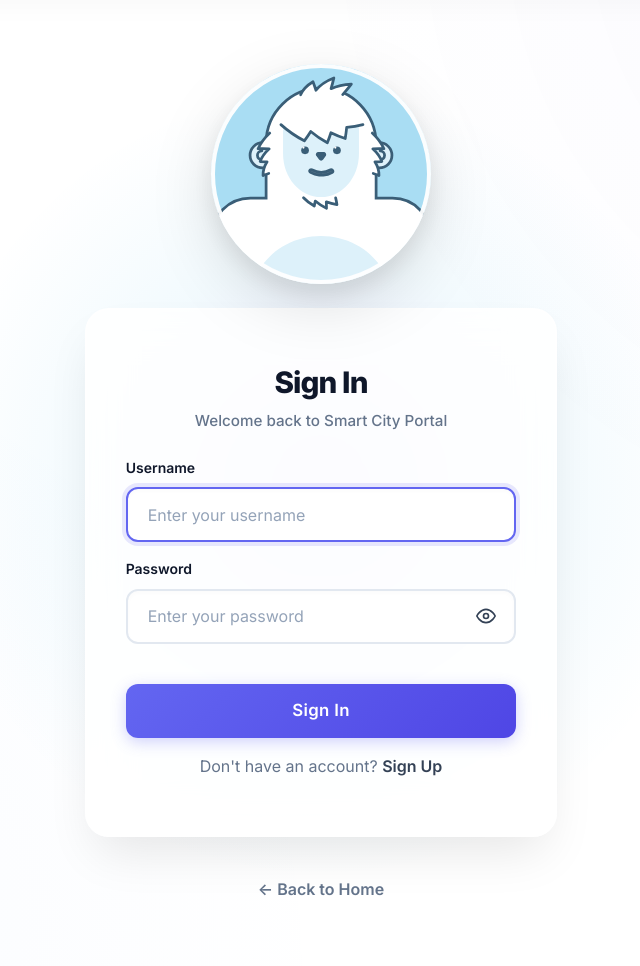
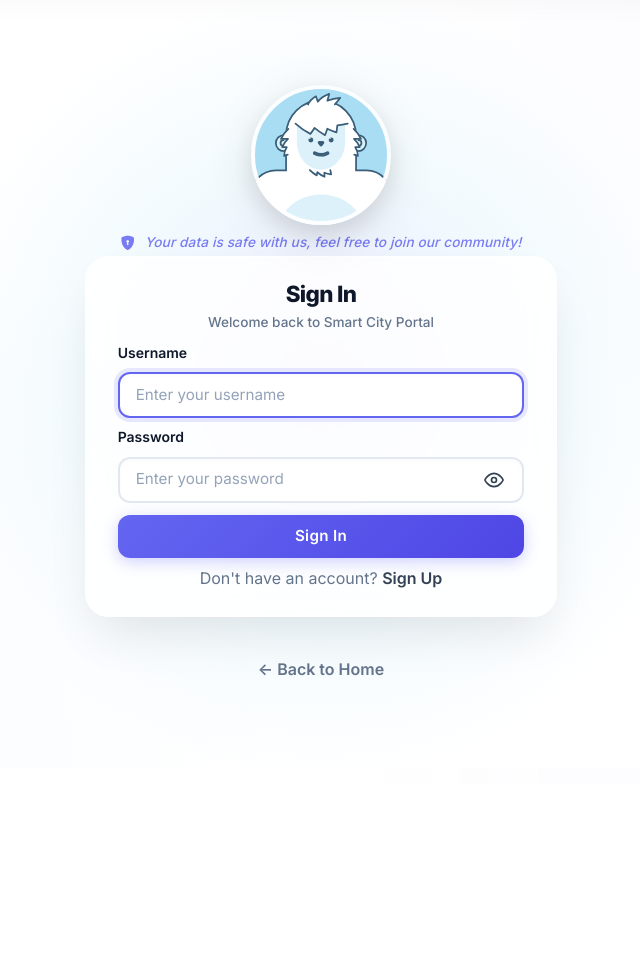
Before and after one commit to Rameshkumar31595/smartcitysystem, a Django app: page /accounts/login/ in a window 1280 px wide. Shown: the part 83-1049 px from the top of the page, without its empty margins (319-959 px from the left). After the commit the page ends 759 px from the top, so only its background shows below. Run offline with Django 4.2, Linux system fonts and the light colour scheme.

Commit message:
Upgraded Login page

```diff
--- a/smartcityportal/static/css/yeti-auth.css
+++ b/smartcityportal/static/css/yeti-auth.css
@@ -6,9 +6,9 @@
   flex-direction: column;
   align-items: center;
   justify-content: center;
-  min-height: 85vh;
-  gap: 24px;
-  padding: 40px 20px;
+  min-height: calc(100vh - 80px);
+  gap: 0;
+  padding: 0px 20px;
   font-family: 'Inter', system-ui, -apple-system, sans-serif;
   position: relative;
   z-index: 1;
@@ -32,22 +32,23 @@
 
 /* Keep SVG centered and stable */
 .yeti-auth-wrapper .yeti-svg-container {
-  width: 220px;
-  height: 220px;
+  width: 140px;
+  height: 140px;
   position: relative;
   z-index: 10;
-  filter: drop-shadow(0 20px 30px rgba(0, 0, 0, 0.12));
+  filter: drop-shadow(0 10px 20px rgba(0, 0, 0, 0.10));
   transition: transform 0.4s cubic-bezier(0.175, 0.885, 0.32, 1.275);
+  flex-shrink: 0;
 }
 
 .yeti-auth-wrapper .yeti-svg-container:hover {
-  transform: translateY(-8px);
+  transform: translateY(-4px);
 }
 
 .yeti-auth-wrapper .svgContainer {
   position: relative;
-  width: 220px;
-  height: 220px;
+  width: 140px;
+  height: 140px;
   border-radius: 50%;
   pointer-events: none;
   background: linear-gradient(135deg, #f0f9ff 0%, #e0f2fe 100%);
@@ -100,22 +101,23 @@
 }
 
 .yeti-auth-wrapper .card-body {
-  padding: 3.5rem 2.5rem !important;
+  padding: 1.5rem 2rem !important;
 }
 
 /* Typography Enhancements */
 .yeti-auth-wrapper .page-title {
   font-weight: 800;
-  font-size: 1.85rem;
+  font-size: 1.4rem;
   color: #0f172a;
   letter-spacing: -0.03em;
-  margin-bottom: 0.5rem;
+  margin-bottom: 0.25rem;
 }
 
 .yeti-auth-wrapper .page-subtitle {
-  font-size: 0.95rem;
+  font-size: 0.85rem;
   color: #64748b;
   font-weight: 500;
+  margin-bottom: 0;
 }
 
 /* Premium Form Inputs */
@@ -131,8 +133,8 @@
   background: rgba(255, 255, 255, 0.9) !important;
   border: 2px solid #e2e8f0 !important;
   border-radius: 12px !important;
-  padding: 0.85rem 1.25rem !important;
-  font-size: 1rem !important;
+  padding: 0.6rem 1rem !important;
+  font-size: 0.95rem !important;
   font-weight: 500;
   color: #0f172a !important;
   transition: all 0.25s ease !important;
@@ -208,14 +210,14 @@
   background: linear-gradient(135deg, #6366f1 0%, #4f46e5 100%) !important;
   border: none !important;
   border-radius: 12px !important;
-  padding: 0.9rem 1.5rem !important;
+  padding: 0.65rem 1.5rem !important;
   font-weight: 600 !important;
-  font-size: 1.05rem !important;
+  font-size: 0.95rem !important;
   color: #ffffff !important;
   letter-spacing: 0.02em;
   box-shadow: 0 4px 15px rgba(99, 102, 241, 0.3) !important;
   transition: all 0.3s ease !important;
-  margin-top: 1rem !important;
+  margin-top: 0.25rem !important;
 }
 
 .yeti-auth-wrapper .btn-primary:hover {
@@ -266,3 +268,21 @@
   color: #166534;
   border: 1px solid rgba(134, 239, 172, 0.3);
 }
+
+/* Yeti Friendly Quote */
+.yeti-auth-wrapper .yeti-quote {
+  font-size: 0.85rem;
+  font-weight: 500;
+  color: #6366f1;
+  font-style: italic;
+  margin: 6px 0 2px;
+  padding: 0;
+  letter-spacing: 0.01em;
+  opacity: 0.85;
+}
+
+.yeti-auth-wrapper .yeti-quote i {
+  margin-right: 6px;
+  font-size: 0.9rem;
+  vertical-align: -1px;
+}
--- a/smartcityportal/templates/accounts/login.html
+++ b/smartcityportal/templates/accounts/login.html
@@ -11,88 +11,103 @@
     <div class="svgContainer">
       <div>
         <!-- FULL ORIGINAL YETI SVG (KEEP THIS EXACT) -->
-        <svg class="mySVG" xmlns="http://www.w3.org/2000/svg"
-             xmlns:xlink="http://www.w3.org/1999/xlink"
+        <svg class="mySVG" xmlns="http://www.w3.org/2000/svg" xmlns:xlink="http://www.w3.org/1999/xlink"
           viewBox="0 0 200 200">
           <defs>
-            <circle id="armMaskPath" cx="100" cy="100" r="100"/>
+            <circle id="armMaskPath" cx="100" cy="100" r="100" />
           </defs>
           <clipPath id="armMask">
-            <use xlink:href="#armMaskPath" overflow="visible"/>
+            <use xlink:href="#armMaskPath" overflow="visible" />
           </clipPath>
-          <circle cx="100" cy="100" r="100" fill="#a9ddf3"/>
+          <circle cx="100" cy="100" r="100" fill="#a9ddf3" />
           <g class="body">
-            <path class="bodyBGchanged" style="display: none;" fill="#FFFFFF" d="M200,122h-35h-14.9V72c0-27.6-22.4-50-50-50s-50,22.4-50,50v50H35.8H0l0,91h200L200,122z"/>
-            <path class="bodyBGnormal" stroke="#3A5E77" stroke-width="2.5" stroke-linecap="round" stroke-linejoinn="round" fill="#FFFFFF" d="M200,158.5c0-20.2-14.8-36.5-35-36.5h-14.9V72.8c0-27.4-21.7-50.4-49.1-50.8c-28-0.5-50.9,22.1-50.9,50v50 H35.8C16,122,0,138,0,157.8L0,213h200L200,158.5z"/>
-            <path fill="#DDF1FA" d="M100,156.4c-22.9,0-43,11.1-54.1,27.7c15.6,10,34.2,15.9,54.1,15.9s38.5-5.8,54.1-15.9 C143,167.5,122.9,156.4,100,156.4z"/>
+            <path class="bodyBGchanged" style="display: none;" fill="#FFFFFF"
+              d="M200,122h-35h-14.9V72c0-27.6-22.4-50-50-50s-50,22.4-50,50v50H35.8H0l0,91h200L200,122z" />
+            <path class="bodyBGnormal" stroke="#3A5E77" stroke-width="2.5" stroke-linecap="round"
+              stroke-linejoinn="round" fill="#FFFFFF"
+              d="M200,158.5c0-20.2-14.8-36.5-35-36.5h-14.9V72.8c0-27.4-21.7-50.4-49.1-50.8c-28-0.5-50.9,22.1-50.9,50v50 H35.8C16,122,0,138,0,157.8L0,213h200L200,158.5z" />
+            <path fill="#DDF1FA"
+              d="M100,156.4c-22.9,0-43,11.1-54.1,27.7c15.6,10,34.2,15.9,54.1,15.9s38.5-5.8,54.1-15.9 C143,167.5,122.9,156.4,100,156.4z" />
           </g>
 
           <g class="earL">
             <g class="outerEar" fill="#ddf1fa" stroke="#3a5e77" stroke-width="2.5">
-              <circle cx="47" cy="83" r="11.5"/>
-              <path d="M46.3 78.9c-2.3 0-4.1 1.9-4.1 4.1 0 2.3 1.9 4.1 4.1 4.1" stroke-linecap="round" stroke-linejoin="round"/>
+              <circle cx="47" cy="83" r="11.5" />
+              <path d="M46.3 78.9c-2.3 0-4.1 1.9-4.1 4.1 0 2.3 1.9 4.1 4.1 4.1" stroke-linecap="round"
+                stroke-linejoin="round" />
             </g>
             <g class="earHair">
-              <rect x="51" y="64" fill="#FFFFFF" width="15" height="35"/>
-              <path d="M53.4 62.8C48.5 67.4 45 72.2 42.8 77c3.4-.1 6.8-.1 10.1.1-4 3.7-6.8 7.6-8.2 11.6 2.1 0 4.2 0 6.3.2-2.6 4.1-3.8 8.3-3.7 12.5 1.2-.7 3.4-1.4 5.2-1.9" fill="#fff" stroke="#3a5e77" stroke-width="2.5" stroke-linecap="round" stroke-linejoin="round"/>
+              <rect x="51" y="64" fill="#FFFFFF" width="15" height="35" />
+              <path
+                d="M53.4 62.8C48.5 67.4 45 72.2 42.8 77c3.4-.1 6.8-.1 10.1.1-4 3.7-6.8 7.6-8.2 11.6 2.1 0 4.2 0 6.3.2-2.6 4.1-3.8 8.3-3.7 12.5 1.2-.7 3.4-1.4 5.2-1.9"
+                fill="#fff" stroke="#3a5e77" stroke-width="2.5" stroke-linecap="round" stroke-linejoin="round" />
             </g>
           </g>
 
           <g class="earR">
             <g class="outerEar">
-              <circle fill="#DDF1FA" stroke="#3A5E77" stroke-width="2.5" cx="153" cy="83" r="11.5"/>
-              <path fill="#DDF1FA" stroke="#3A5E77" stroke-width="2.5" stroke-linecap="round" stroke-linejoin="round" d="M153.7,78.9 c2.3,0,4.1,1.9,4.1,4.1c0,2.3-1.9,4.1-4.1,4.1"/>
+              <circle fill="#DDF1FA" stroke="#3A5E77" stroke-width="2.5" cx="153" cy="83" r="11.5" />
+              <path fill="#DDF1FA" stroke="#3A5E77" stroke-width="2.5" stroke-linecap="round" stroke-linejoin="round"
+                d="M153.7,78.9 c2.3,0,4.1,1.9,4.1,4.1c0,2.3-1.9,4.1-4.1,4.1" />
             </g>
             <g class="earHair">
-              <rect x="134" y="64" fill="#FFFFFF" width="15" height="35"/>
-              <path fill="#FFFFFF" stroke="#3A5E77" stroke-width="2.5" stroke-linecap="round" stroke-linejoin="round" d="M146.6,62.8 c4.9,4.6,8.4,9.4,10.6,14.2c-3.4-0.1-6.8-0.1-10.1,0.1c4,3.7,6.8,7.6,8.2,11.6c-2.1,0-4.2,0-6.3,0.2c2.6,4.1,3.8,8.3,3.7,12.5 c-1.2-0.7-3.4-1.4-5.2-1.9"/>
+              <rect x="134" y="64" fill="#FFFFFF" width="15" height="35" />
+              <path fill="#FFFFFF" stroke="#3A5E77" stroke-width="2.5" stroke-linecap="round" stroke-linejoin="round"
+                d="M146.6,62.8 c4.9,4.6,8.4,9.4,10.6,14.2c-3.4-0.1-6.8-0.1-10.1,0.1c4,3.7,6.8,7.6,8.2,11.6c-2.1,0-4.2,0-6.3,0.2c2.6,4.1,3.8,8.3,3.7,12.5 c-1.2-0.7-3.4-1.4-5.2-1.9" />
             </g>
           </g>
 
-          <path class="chin" d="M84.1 121.6c2.7 2.9 6.1 5.4 9.8 7.5l.9-4.5c2.9 2.5 6.3 4.8 10.2 6.5 0-1.9-.1-3.9-.2-5.8 3 1.2 6.2 2 9.7 2.5-.3-2.1-.7-4.1-1.2-6.1" fill="none" stroke="#3a5e77" stroke-width="2.5" stroke-linecap="round" stroke-linejoin="round"/>
-          <path class="face" fill="#DDF1FA" d="M134.5,46v35.5c0,21.815-15.446,39.5-34.5,39.5s-34.5-17.685-34.5-39.5V46"/>
-          <path class="hair" fill="#FFFFFF" stroke="#3A5E77" stroke-width="2.5" stroke-linecap="round" stroke-linejoin="round" d="M81.457,27.929 c1.755-4.084,5.51-8.262,11.253-11.77c0.979,2.565,1.883,5.14,2.712,7.723c3.162-4.265,8.626-8.27,16.272-11.235 c-0.737,3.293-1.588,6.573-2.554,9.837c4.857-2.116,11.049-3.64,18.428-4.156c-2.403,3.23-5.021,6.391-7.852,9.474"/>
+          <path class="chin"
+            d="M84.1 121.6c2.7 2.9 6.1 5.4 9.8 7.5l.9-4.5c2.9 2.5 6.3 4.8 10.2 6.5 0-1.9-.1-3.9-.2-5.8 3 1.2 6.2 2 9.7 2.5-.3-2.1-.7-4.1-1.2-6.1"
+            fill="none" stroke="#3a5e77" stroke-width="2.5" stroke-linecap="round" stroke-linejoin="round" />
+          <path class="face" fill="#DDF1FA"
+            d="M134.5,46v35.5c0,21.815-15.446,39.5-34.5,39.5s-34.5-17.685-34.5-39.5V46" />
+          <path class="hair" fill="#FFFFFF" stroke="#3A5E77" stroke-width="2.5" stroke-linecap="round"
+            stroke-linejoin="round"
+            d="M81.457,27.929 c1.755-4.084,5.51-8.262,11.253-11.77c0.979,2.565,1.883,5.14,2.712,7.723c3.162-4.265,8.626-8.27,16.272-11.235 c-0.737,3.293-1.588,6.573-2.554,9.837c4.857-2.116,11.049-3.64,18.428-4.156c-2.403,3.23-5.021,6.391-7.852,9.474" />
 
           <g class="eyebrow">
-            <path fill="#FFFFFF" d="M138.142,55.064c-4.93,1.259-9.874,2.118-14.787,2.599c-0.336,3.341-0.776,6.689-1.322,10.037 c-4.569-1.465-8.909-3.222-12.996-5.226c-0.98,3.075-2.07,6.137-3.267,9.179c-5.514-3.067-10.559-6.545-15.097-10.329 c-1.806,2.889-3.745,5.73-5.816,8.515c-7.916-4.124-15.053-9.114-21.296-14.738l1.107-11.768h73.475V55.064z"/>
-            <path fill="#FFFFFF" stroke="#3A5E77" stroke-width="2.5" stroke-linecap="round" stroke-linejoin="round" d="M63.56,55.102 c6.243,5.624,13.38,10.614,21.296,14.738c2.071-2.785,4.01-5.626,5.816-8.515c4.537,3.785,9.583,7.263,15.097,10.329 c1.197-3.043,2.287-6.104,3.267-9.179c4.087,2.004,8.427,3.761,12.996,5.226c0.545-3.348,0.986-6.696,1.322-10.037 c4.913-0.481,9.857-1.34,14.787-2.599"/>
+            <path fill="#FFFFFF"
+              d="M138.142,55.064c-4.93,1.259-9.874,2.118-14.787,2.599c-0.336,3.341-0.776,6.689-1.322,10.037 c-4.569-1.465-8.909-3.222-12.996-5.226c-0.98,3.075-2.07,6.137-3.267,9.179c-5.514-3.067-10.559-6.545-15.097-10.329 c-1.806,2.889-3.745,5.73-5.816,8.515c-7.916-4.124-15.053-9.114-21.296-14.738l1.107-11.768h73.475V55.064z" />
+            <path fill="#FFFFFF" stroke="#3A5E77" stroke-width="2.5" stroke-linecap="round" stroke-linejoin="round"
+              d="M63.56,55.102 c6.243,5.624,13.38,10.614,21.296,14.738c2.071-2.785,4.01-5.626,5.816-8.515c4.537,3.785,9.583,7.263,15.097,10.329 c1.197-3.043,2.287-6.104,3.267-9.179c4.087,2.004,8.427,3.761,12.996,5.226c0.545-3.348,0.986-6.696,1.322-10.037 c4.913-0.481,9.857-1.34,14.787-2.599" />
           </g>
 
           <g class="eyeL">
-            <circle cx="85.5" cy="78.5" r="3.5" fill="#3a5e77"/>
-            <circle cx="84" cy="76" r="1" fill="#fff"/>
+            <circle cx="85.5" cy="78.5" r="3.5" fill="#3a5e77" />
+            <circle cx="84" cy="76" r="1" fill="#fff" />
           </g>
 
           <g class="eyeR">
-            <circle cx="114.5" cy="78.5" r="3.5" fill="#3a5e77"/>
-            <circle cx="113" cy="76" r="1" fill="#fff"/>
+            <circle cx="114.5" cy="78.5" r="3.5" fill="#3a5e77" />
+            <circle cx="113" cy="76" r="1" fill="#fff" />
           </g>
 
           <g class="mouth">
-            <path class="mouthBG mouthSmallBG" fill="#617E92" d="M100.2,101c-0.4,0-1.4,0-1.8,0c-2.7-0.3-5.3-1.1-8-2.5c-0.7-0.3-0.9-1.2-0.6-1.8 c0.2-0.5,0.7-0.7,1.2-0.7c0.2,0,0.5,0.1,0.6,0.2c3,1.5,5.8,2.3,8.6,2.3s5.7-0.7,8.6-2.3c0.2-0.1,0.4-0.2,0.6-0.2 c0.5,0,1,0.3,1.2,0.7c0.4,0.7,0.1,1.5-0.6,1.9c-2.6,1.4-5.3,2.2-7.9,2.5C101.7,101,100.5,101,100.2,101z"/>
-            <path class="mouthMediumBG" style="display:none;" d="M95,104.2c-4.5,0-8.2-3.7-8.2-8.2v-2c0-1.2,1-2.2,2.2-2.2h22c1.2,0,2.2,1,2.2,2.2v2 c0,4.5-3.7,8.2-8.2,8.2H95z"/>
-            <path class="mouthLargeBG" style="display:none;" d="M100 110.2c-9 0-16.2-7.3-16.2-16.2 0-2.3 1.9-4.2 4.2-4.2h24c2.3 0 4.2 1.9 4.2 4.2 0 9-7.2 16.2-16.2 16.2z" fill="#617e92" stroke="#3a5e77" stroke-linejoin="round" stroke-width="2.5"/>
+            <path class="mouthBG mouthSmallBG" fill="#617E92"
+              d="M100.2,101c-0.4,0-1.4,0-1.8,0c-2.7-0.3-5.3-1.1-8-2.5c-0.7-0.3-0.9-1.2-0.6-1.8 c0.2-0.5,0.7-0.7,1.2-0.7c0.2,0,0.5,0.1,0.6,0.2c3,1.5,5.8,2.3,8.6,2.3s5.7-0.7,8.6-2.3c0.2-0.1,0.4-0.2,0.6-0.2 c0.5,0,1,0.3,1.2,0.7c0.4,0.7,0.1,1.5-0.6,1.9c-2.6,1.4-5.3,2.2-7.9,2.5C101.7,101,100.5,101,100.2,101z" />
+            <path class="mouthMediumBG" style="display:none;"
+              d="M95,104.2c-4.5,0-8.2-3.7-8.2-8.2v-2c0-1.2,1-2.2,2.2-2.2h22c1.2,0,2.2,1,2.2,2.2v2 c0,4.5-3.7,8.2-8.2,8.2H95z" />
+            <path class="mouthLargeBG" style="display:none;"
+              d="M100 110.2c-9 0-16.2-7.3-16.2-16.2 0-2.3 1.9-4.2 4.2-4.2h24c2.3 0 4.2 1.9 4.2 4.2 0 9-7.2 16.2-16.2 16.2z"
+              fill="#617e92" stroke="#3a5e77" stroke-linejoin="round" stroke-width="2.5" />
 
-            <path class="mouthOutline" fill="none" stroke="#3A5E77" stroke-width="2.5" stroke-linejoin="round"
-                  d="M100.2,101c-0.4,0-1.4,0-1.8,0c-2.7-0.3-5.3-1.1-8-2.5c-0.7-0.3-0.9-1.2-0.6-1.8
+            <path class="mouthOutline" fill="none" stroke="#3A5E77" stroke-width="2.5" stroke-linejoin="round" d="M100.2,101c-0.4,0-1.4,0-1.8,0c-2.7-0.3-5.3-1.1-8-2.5c-0.7-0.3-0.9-1.2-0.6-1.8
                   c0.2-0.5,0.7-0.7,1.2-0.7c0.2,0,0.5,0.1,0.6,0.2c3,1.5,5.8,2.3,8.6,2.3s5.7-0.7,8.6-2.3
                   c0.2-0.1,0.4-0.2,0.6-0.2c0.5,0,1,0.3,1.2,0.7c0.4,0.7,0.1,1.5-0.6,1.9c-2.6,1.4-5.3,2.2-7.9,2.5
-                  C101.7,101,100.5,101,100.2,101z"/>
+                  C101.7,101,100.5,101,100.2,101z" />
           </g>
 
-          <path class="nose" d="M97.7 79.9h4.7c1.9 0 3 2.2 1.9 3.7l-2.3 3.3c-.9 1.3-2.9 1.3-3.8 0l-2.3-3.3c-1.3-1.6-.2-3.7 1.8-3.7z" fill="#3a5e77"/>
+          <path class="nose"
+            d="M97.7 79.9h4.7c1.9 0 3 2.2 1.9 3.7l-2.3 3.3c-.9 1.3-2.9 1.3-3.8 0l-2.3-3.3c-1.3-1.6-.2-3.7 1.8-3.7z"
+            fill="#3a5e77" />
 
           <g class="arms" clip-path="url(#armMask)">
 
             <!-- LEFT ARM -->
             <g class="armL" style="visibility: hidden;">
-    <polygon fill="#DDF1FA"
-             stroke="#3A5E77"
-             stroke-width="2.5"
-             stroke-linecap="round"
-             stroke-linejoin="round"
-             stroke-miterlimit="10"
-             points="121.3,98.4 111,59.7 149.8,49.3 169.8,85.4"/>
+              <polygon fill="#DDF1FA" stroke="#3A5E77" stroke-width="2.5" stroke-linecap="round" stroke-linejoin="round"
+                stroke-miterlimit="10" points="121.3,98.4 111,59.7 149.8,49.3 169.8,85.4" />
               <g class="handL">
                 <path fill="#DDF1FA" stroke="#3A5E77" stroke-width="2.5" stroke-linecap="round" stroke-linejoin="round"
                   d="M155,90 L154,85 C154,83 155,81 157,79.5 C158,78 159.5,77 161,76.5
@@ -101,19 +116,14 @@
                C180,70.5 181,71.5 181.5,73 C182,74 182,75.5 181.5,77
                C181,78 180,79 179,79.5 C178,80.5 176.5,81.5 175,82.5
                C173.5,83.5 172,84.5 170.5,85.5 C169,86.5 167.5,87.5 166,88.5
-               L165,89.5 L155,90 Z"/>
+               L165,89.5 L155,90 Z" />
               </g>
             </g>
 
             <!-- RIGHT ARM (PROPER MIRROR) -->
             <g class="armR" style="visibility: hidden;" transform="translate(200,0) scale(-1,1)">
-    <polygon fill="#DDF1FA"
-             stroke="#3A5E77"
-             stroke-width="2.5"
-             stroke-linecap="round"
-             stroke-linejoin="round"
-             stroke-miterlimit="10"
-             points="121.3,98.4 111,59.7 149.8,49.3 169.8,85.4"/>
+              <polygon fill="#DDF1FA" stroke="#3A5E77" stroke-width="2.5" stroke-linecap="round" stroke-linejoin="round"
+                stroke-miterlimit="10" points="121.3,98.4 111,59.7 149.8,49.3 169.8,85.4" />
               <g class="handR">
                 <path fill="#DDF1FA" stroke="#3A5E77" stroke-width="2.5" stroke-linecap="round" stroke-linejoin="round"
                   d="M155,90 L154,85 C154,83 155,81 157,79.5 C158,78 159.5,77 161,76.5
@@ -122,7 +132,7 @@
                C180,70.5 181,71.5 181.5,73 C182,74 182,75.5 181.5,77
                C181,78 180,79 179,79.5 C178,80.5 176.5,81.5 175,82.5
                C173.5,83.5 172,84.5 170.5,85.5 C169,86.5 167.5,87.5 166,88.5
-               L165,89.5 L155,90 Z"/>
+               L165,89.5 L155,90 Z" />
               </g>
             </g>
           </g>
@@ -135,12 +145,18 @@
     </div>
   </div>
 
+  <!-- Friendly Quote -->
+  <p class="yeti-quote text-center">
+    <i class="bi bi-shield-lock-fill"></i>
+    Your data is safe with us, feel free to join our community!
+  </p>
+
   <!-- Your Django login card -->
   <div class="row justify-content-center w-100">
     <div class="col-md-6 col-lg-5">
       <div class="card">
-        <div class="card-body p-5">
-          <div class="text-center mb-4">
+        <div class="card-body">
+          <div class="text-center mb-2">
             <h2 class="page-title">Sign In</h2>
             <p class="page-subtitle">Welcome back to Smart City Portal</p>
           </div>
@@ -163,34 +179,38 @@
           <form method="post">
             {% csrf_token %}
 
-            <div class="mb-3">
+            <div class="mb-2">
               <label for="id_username" class="form-label">Username</label>
-              <input type="text" name="username" class="form-control" id="id_username"
-                     placeholder="Enter your username" required autofocus>
+              <input type="text" name="username" class="form-control" id="id_username" placeholder="Enter your username"
+                required autofocus>
             </div>
 
-            <div class="mb-4">
+            <div class="mb-2">
               <label for="id_password" class="form-label">Password</label>
               <div class="password-field-wrapper position-relative">
                 <input type="password" name="password" class="form-control" id="id_password"
                   placeholder="Enter your password" required>
-                <button type="button" class="password-toggle" aria-label="Toggle password visibility" aria-pressed="false">
+                <button type="button" class="password-toggle" aria-label="Toggle password visibility"
+                  aria-pressed="false">
                   <!-- Eye icon (visible) -->
-                  <svg class="password-icon password-icon-show" xmlns="http://www.w3.org/2000/svg" viewBox="0 0 24 24" fill="none" stroke="currentColor" stroke-width="2" stroke-linecap="round" stroke-linejoin="round">
-                    <path d="M1 12s4-8 11-8 11 8 11 8-4 8-11 8-11-8-11-8z"/>
-                    <circle cx="12" cy="12" r="3"/>
+                  <svg class="password-icon password-icon-show" xmlns="http://www.w3.org/2000/svg" viewBox="0 0 24 24"
+                    fill="none" stroke="currentColor" stroke-width="2" stroke-linecap="round" stroke-linejoin="round">
+                    <path d="M1 12s4-8 11-8 11 8 11 8-4 8-11 8-11-8-11-8z" />
+                    <circle cx="12" cy="12" r="3" />
                   </svg>
                   <!-- Eye-slash icon (hidden) -->
-                  <svg class="password-icon password-icon-hide" xmlns="http://www.w3.org/2000/svg" viewBox="0 0 24 24" fill="none" stroke="currentColor" stroke-width="2" stroke-linecap="round" stroke-linejoin="round">
-                    <path d="M17.94 17.94A10.07 10.07 0 0 1 12 20c-7 0-11-8-11-8a18.45 18.45 0 0 1 5.06-5.94M9.9 4.24A9.12 9.12 0 0 1 12 4c7 0 11 8 11 8a18.5 18.5 0 0 1-2.16 3.19m-6.72-1.07a3 3 0 1 1-4.24-4.24"/>
-                    <line x1="1" y1="1" x2="23" y2="23"/>
+                  <svg class="password-icon password-icon-hide" xmlns="http://www.w3.org/2000/svg" viewBox="0 0 24 24"
+                    fill="none" stroke="currentColor" stroke-width="2" stroke-linecap="round" stroke-linejoin="round">
+                    <path
+                      d="M17.94 17.94A10.07 10.07 0 0 1 12 20c-7 0-11-8-11-8a18.45 18.45 0 0 1 5.06-5.94M9.9 4.24A9.12 9.12 0 0 1 12 4c7 0 11 8 11 8a18.5 18.5 0 0 1-2.16 3.19m-6.72-1.07a3 3 0 1 1-4.24-4.24" />
+                    <line x1="1" y1="1" x2="23" y2="23" />
                   </svg>
                 </button>
               </div>
             </div>
 
             <input type="hidden" name="next" value="{{ next }}">
-            <button type="submit" class="btn btn-primary w-100 mb-3">Sign In</button>
+            <button type="submit" class="btn btn-primary w-100 mb-2">Sign In</button>
           </form>
 
           <div class="text-center">
--- a/smartcityportal/templates/base/navbar.html
+++ b/smartcityportal/templates/base/navbar.html
@@ -90,8 +90,9 @@
                     <span class="navbar-text text-muted me-3 fw-medium">
                         <i class="bi bi-person-circle me-1"></i>{{ user.username }}
                     </span>
-                    <a class="nav-link px-3" href="{% url 'logout' %}"
-                        style="color: var(--color-danger) !important; background: rgba(239, 68, 68, 0.05);">Logout</a>
+                    <a class="btn-logout" href="{% url 'logout' %}">
+                        <i class="bi bi-box-arrow-right me-1"></i>Logout
+                    </a>
                 </li>
                 {% else %}
                 <li class="nav-item">
```
Also changed, not shown: smartcityportal/static/css/theme.css (+30 -0 lines). Lines whose indentation alone changed are shown as unchanged.
